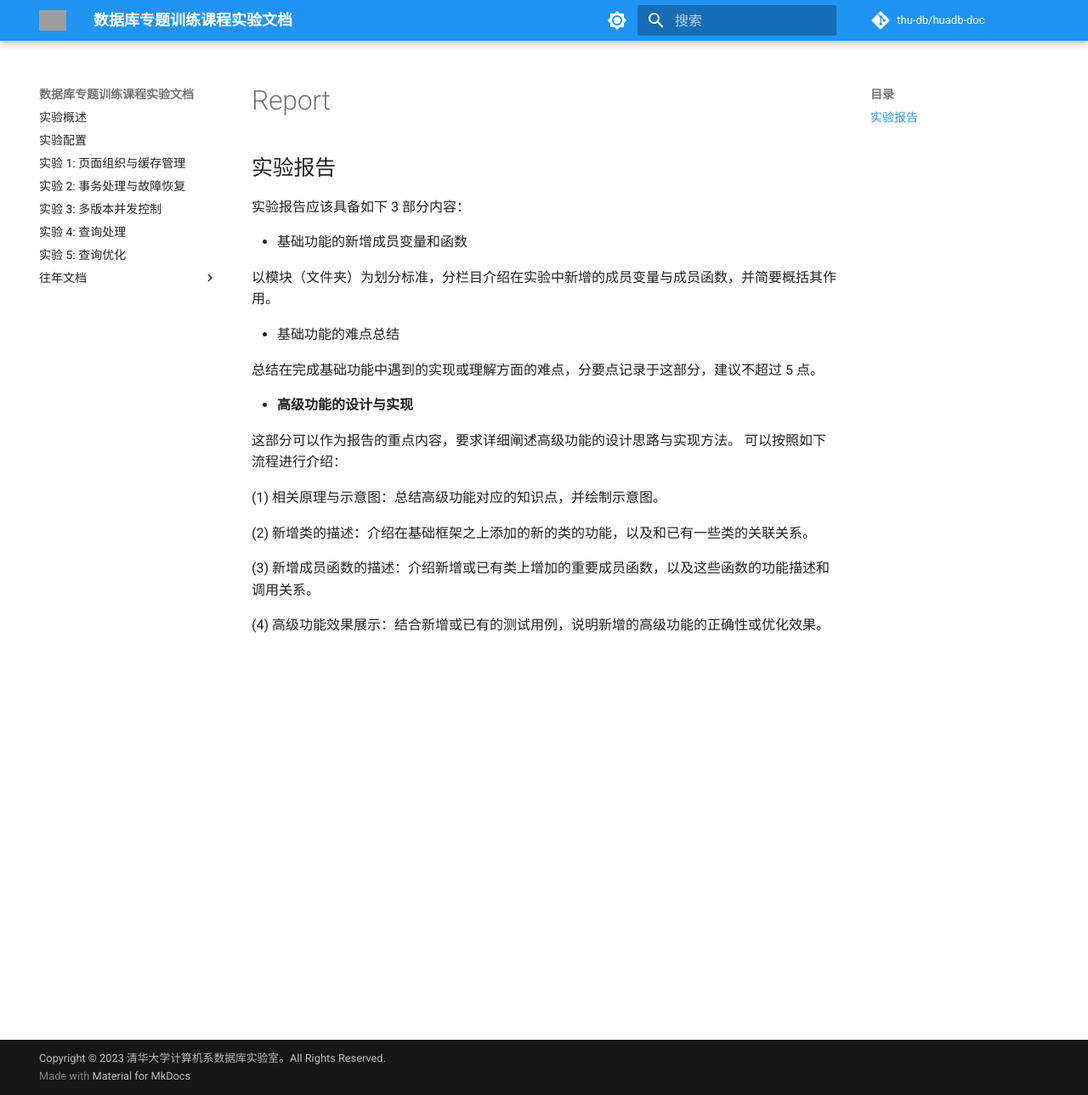
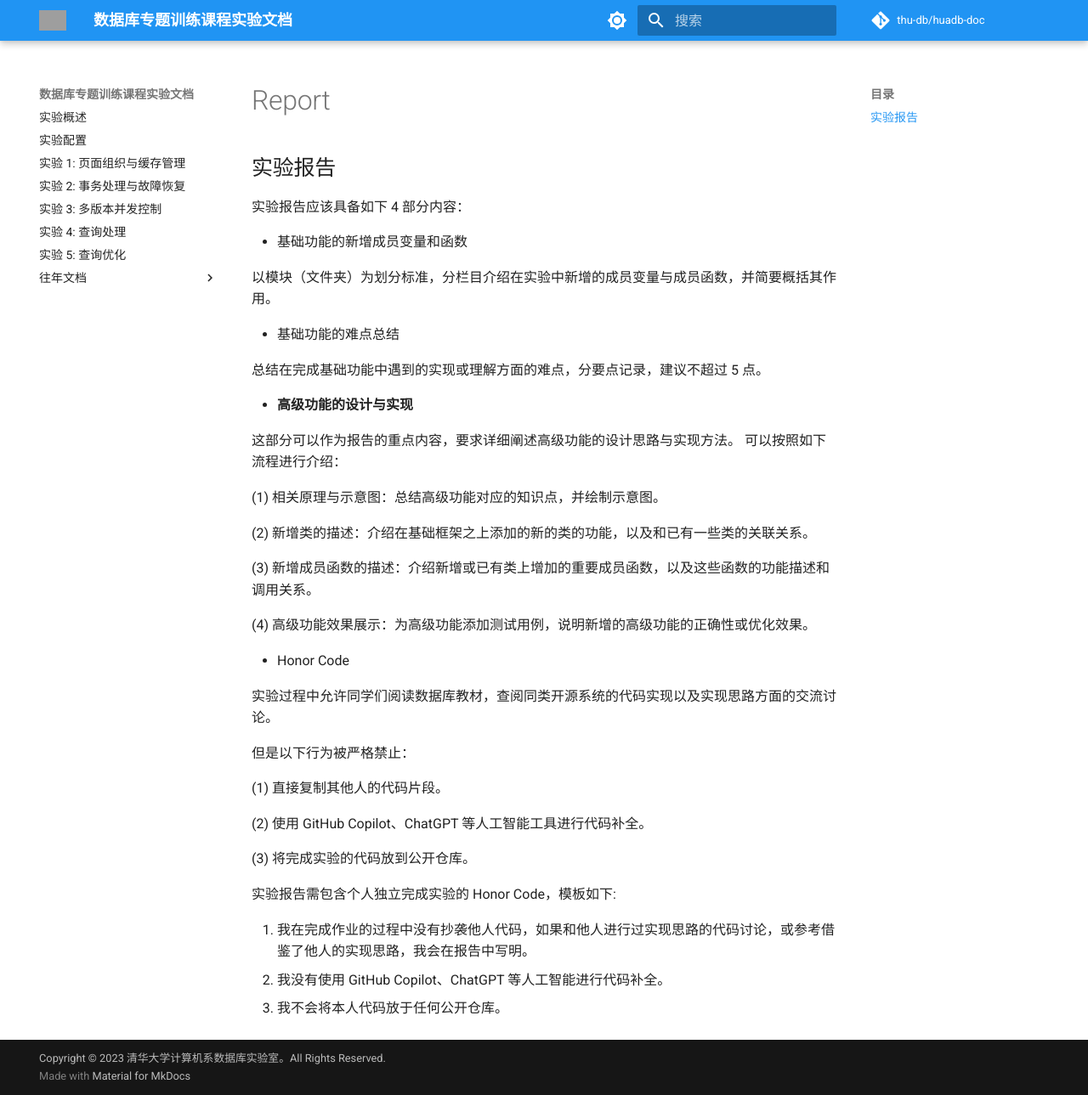
Before and after one commit to thu-db/huadb-doc, an MkDocs documentation site: the page built from docs/modules/report.md, in a window 1280 px wide and 1289 px high. Shown: the whole window at 85% size. Built offline with MkDocs 1.6.1 and Material for MkDocs 9.7.7, drawn with Linux system fonts in a browser that asks for light colours; comment, search, counter and statistics services are not loaded; grey boxes are pictures that could not be loaded.

Commit message:
Add honor code; fix typos in lab 2

```diff
--- a/docs/lab1.md
+++ b/docs/lab1.md
@@ -104,8 +102,6 @@ Evict 函数：按照 LRU 算法的规则，利用步骤 1 中添加的成员变
 
 ## 高级功能
 
-高级功能侧重于系统模块的关联分析，需要进一步挖掘函数的调用关系和各个模块之间的关联。分析不同类之间的功能差异和数据传递方式才能比较全面地实现高级功能。
-
 ### 垃圾回收
 
 #### 实验描述
--- a/docs/lab2.md
+++ b/docs/lab2.md
@@ -28,21 +28,21 @@
 
 本次实验关联课件事务管理以及故障恢复章节，重点涉及如下的知识点：
 
-1. 事务的概念：完成本次实验需要理解事物的原子性和持久性的概念
-2. 日志实现方式：物理日志的设计将涉及物理日志的存储格式和物理日志在故障恢复中的性质与作用
-3. ARIES 恢复算法：ARIES 算法的实现将涉及 ARIES 的应用场景和算法流程
+1. 事务的概念：完成本次实验需要理解事务的原子性和持久性的概念。
+2. 日志实现方式：物理日志的设计将涉及物理日志的存储格式和物理日志在故障恢复中的性质与作用。
+3. ARIES 恢复算法：ARIES 算法的实现将涉及 ARIES 的应用场景和算法流程。
 
 ## 相关代码模块
 
 本次实验涉及到代码中如下的功能模块：
 
--   [log](https://git.tsinghua.edu.cn/dbtrain/dbtrain-lab/-/tree/master/src/log)：日志相关结构体
+-   [log](https://git.tsinghua.edu.cn/dbtrain/dbtrain-lab/-/tree/master/src/log)：日志相关类
 
-    -   [log_record](https://git.tsinghua.edu.cn/dbtrain/dbtrain-lab/-/tree/master/src/log/log_record.h)：各类日志的抽象结构体，用于衍生出各种具体日志，已经完成。
+    -   [log_record](https://git.tsinghua.edu.cn/dbtrain/dbtrain-lab/-/tree/master/src/log/log_record.h)：各类日志的抽象类，用于衍生出各种具体日志，已经完成。
     -   [log_manager](https://git.tsinghua.edu.cn/dbtrain/dbtrain-lab/-/tree/master/src/log/log_manager.h)：日志管理器，负责日志的记录以及故障恢复的具体执行过程，需要补充恢复算法。
-    -   [log_records/\*\_log](https://git.tsinghua.edu.cn/dbtrain/dbtrain-lab/-/tree/master/src/log/log_records)：各类具体的物理日志结构体，需要补充其中记录增删改日志的重做和撤销。
+    -   [log_records](https://git.tsinghua.edu.cn/dbtrain/dbtrain-lab/-/tree/master/src/log/log_records)：各类具体的物理日志类，需要补充其中记录增删改日志的重做和撤销。
 
--   [table](https://git.tsinghua.edu.cn/dbtrain/dbtrain-lab/-/tree/master/src/table)：数据表相关结构体
+-   [table](https://git.tsinghua.edu.cn/dbtrain/dbtrain-lab/-/tree/master/src/table)：数据表相关类
     -   [table](https://git.tsinghua.edu.cn/dbtrain/dbtrain-lab/-/tree/master/src/table/table.h)：在实验 1 的基础上添加记录变更时的日志记录功能。
 
 相关功能模块的抽象示意图如下：
@@ -51,13 +51,17 @@
 
 ## 基础功能
 
-基础功能侧重于函数功能的补全，通过阅读相关函数的输入输出描述以及函数解释即可完成。
+### 事务的回滚
+
+#### 实验描述
+
+#### 实现思路
 
 ### 物理日志的设计
 
 #### 实验描述
 
-补全 log/logs 文件夹下 insert_log.h 和 delete_log.h 来完成物理日志的设计，并修改 Table 结构体中对应函数。
+补全 log/logs 文件夹下 insert_log.h 和 delete_log.h 来完成物理日志的设计，并修改 Table 类中对应函数。
 
 #### 实现思路
 
@@ -67,11 +71,11 @@
 
 -   步骤 1：补全 log/insert_log.h 和 log/delete_log.h，实现插入和删除记录的物理日志
 
-框架已经给出了这两类日志所需的必要信息，并实现了序列化和反序列化函数。实验种要求根据存储的信息确定在重做或撤销过程中，如何利用存储信息还原操作对于页面的影响。
+框架已经给出了这两类日志所需的必要信息，并实现了序列化和反序列化函数。实验中要求根据存储的信息确定在重做或撤销过程中，如何利用存储信息还原操作对于页面的影响。
 
 -   步骤 2：修改 table/table.cpp，添加记录变更时日志记录的操作
 
-log_manager 文件中的日志管理器 LogManager 结构体已经提供了追加写出日志的接口，并在内部完成相关的缓存管理功能。
+log_manager 文件中的日志管理器 LogManager 类已经提供了追加写出日志的接口，并在内部完成相关的缓存管理功能。
 因此本次实验仅需要在实验 1 的基础上，利用 LogManager 提供的追加日志接口(AppendXXXLog)在记录变更时记录对应的日志即可。
 
 完成上面两个步骤即可补全物理日志的功能。
@@ -80,7 +84,7 @@ log_manager 文件中的日志管理器 LogManager 结构体已经提供了追
 
 #### 实验描述
 
-补全 log_manager.cpp 中 LogManager 结构体的 Analyze，Redo，Undo 函数，从而补全 ARIES 故障恢复算法。
+补全 log_manager.cpp 中 LogManager 类的 Analyze，Redo，Undo 函数，从而补全 ARIES 故障恢复算法。
 
 #### 实现思路
 
@@ -105,8 +109,6 @@ ARIES 的撤销过程需要根据活跃事务表撤销未提交事务产生的
 
 ## 高级功能
 
-高级功能侧重于系统模块的关联分析，需要进一步挖掘函数的调用关系和各个模块之间的关联。分析不同结构体之间的功能差异和数据传递方式才能比较全面地实现高级功能。
-
 ### 故障恢复中的异常处理
 
 #### 实验描述
@@ -115,7 +117,7 @@ ARIES 的撤销过程需要根据活跃事务表撤销未提交事务产生的
 
 #### 实现思路
 
--   步骤 1：理解 sqllogicaltest 的设计思路，添加在恢复过程中异常的指令和相关测例。
+-   步骤 1：修改数据库故障恢复逻辑，在数据库故障恢复过程中随机发生故障。
 
 -   步骤 2：理解课程中撤销阶段异常恢复的特殊性，理解补偿日志的机制。并在故障恢复算法中添加补偿日志的记录和处理能力。
 
@@ -131,7 +133,7 @@ ARIES 的撤销过程需要根据活跃事务表撤销未提交事务产生的
 
 -   步骤 1：修改 LogManager::Checkpoint 函数，修改 BeginCheckpointLog 和 EndCheckpointLog 的实现，确定 ATT 和 DPT 实际存储位置。
 
--   步骤 2：修改 LogManager 结构体，添加多线程检查点任务结束的异步通知机制，添加多线程情况下的检查点完成的处理函数。
+-   步骤 2：修改 LogManager 类，添加多线程检查点任务结束的异步通知机制，添加多线程情况下的检查点完成的处理函数。
 
 <!--TODO:添加部分教材中的示意图-->
 
--- a/docs/modules/honor.md
+++ b/docs/modules/honor.md
@@ -1,9 +1,15 @@
-# Honor Code
-
 实验过程中允许同学们阅读数据库教材，查阅同类开源系统的代码实现以及实现思路方面的交流讨论。
 
 但是以下行为被严格禁止：
+
 (1) 直接复制其他人的代码片段。
-(2) 将代码放到公开仓库。
 
-代码评测时需填写个人独立完成实验的 Honor Code，模板如下:
+(2) 使用 GitHub Copilot、ChatGPT 等人工智能工具进行代码补全。
+
+(3) 将完成实验的代码放到公开仓库。
+
+实验报告需包含个人独立完成实验的 Honor Code，模板如下:
+
+1. 我在完成作业的过程中没有抄袭他人代码，如果和他人进行过实现思路的代码讨论，或参考借鉴了他人的实现思路，我会在报告中写明。
+2. 我没有使用 GitHub Copilot、ChatGPT 等人工智能进行代码补全。
+3. 我不会将本人代码放于任何公开仓库。
--- a/docs/modules/report.md
+++ b/docs/modules/report.md
@@ -1,6 +1,6 @@
 ## 实验报告
 
-实验报告应该具备如下 3 部分内容：
+实验报告应该具备如下 4 部分内容：
 
 -   基础功能的新增成员变量和函数
 
@@ -8,7 +8,7 @@
 
 -   基础功能的难点总结
 
-总结在完成基础功能中遇到的实现或理解方面的难点，分要点记录于这部分，建议不超过 5 点。
+总结在完成基础功能中遇到的实现或理解方面的难点，分要点记录，建议不超过 5 点。
 
 -   **高级功能的设计与实现**
 
@@ -21,4 +21,10 @@
 
 (3) 新增成员函数的描述：介绍新增或已有类上增加的重要成员函数，以及这些函数的功能描述和调用关系。
 
-(4) 高级功能效果展示：结合新增或已有的测试用例，说明新增的高级功能的正确性或优化效果。
+(4) 高级功能效果展示：为高级功能添加测试用例，说明新增的高级功能的正确性或优化效果。
+
+-   Honor Code
+
+{%
+	include-markdown "modules/honor.md"
+%}
```
Also changed, not shown: other parts of docs/lab1.md (+0 -2 lines), other parts of docs/lab2.md (+4 -4 lines), docs/modules/feedback.md (+2 -2 lines).
